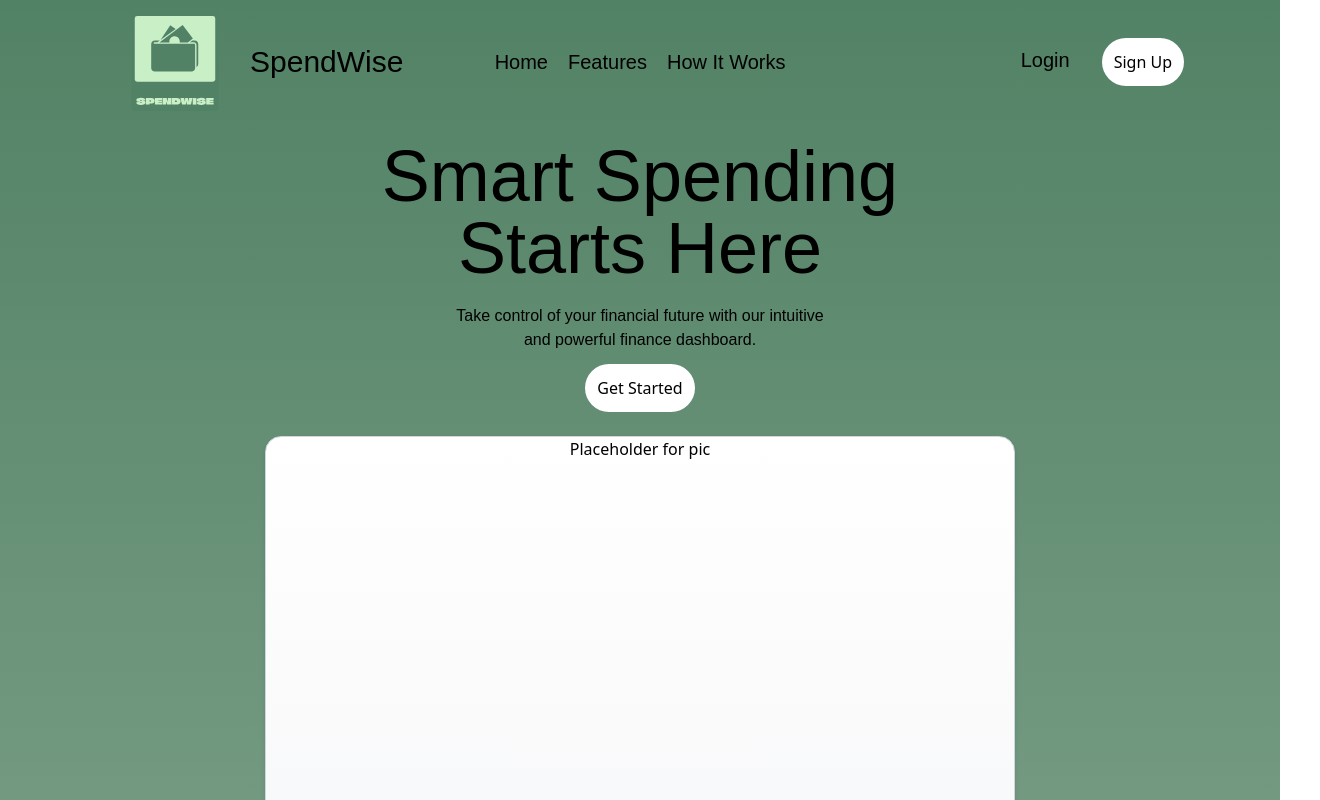
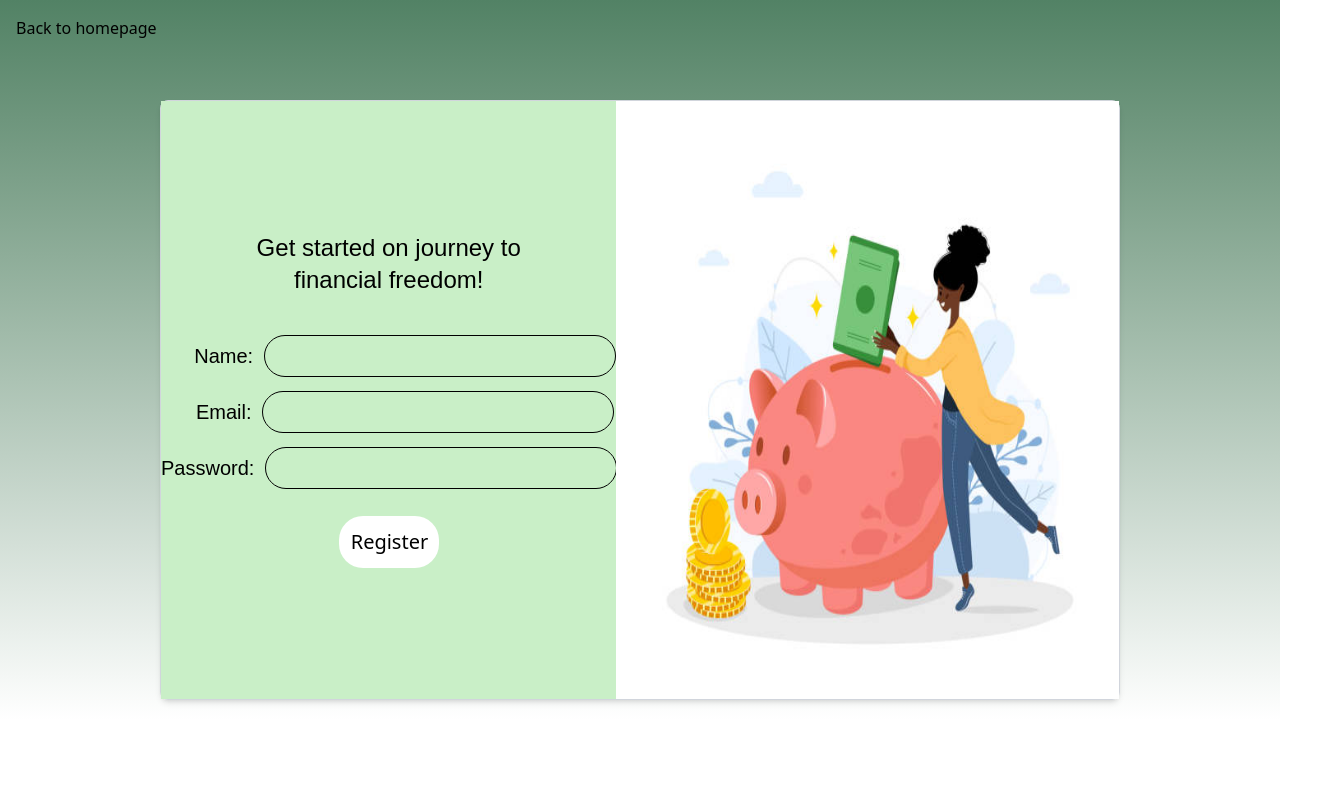
Before and after one commit to JashawnRogers/pern-budget, a React (Vite) app in the folder apps/client/: page /register in a window 1280 px wide. Shown: the top 800 px of the page, 1320 px wide, since content can reach past the window. Built offline with nearby package versions, Linux system fonts and the light colour scheme.

Commit message:
Created log in and sign up pages

```diff
--- a/apps/client/package.json
+++ b/apps/client/package.json
@@ -15,7 +15,7 @@
     "react": "^19.0.0",
     "react-dom": "^19.0.0",
     "react-icons": "^5.5.0",
-    "react-router-dom": "^7.4.0",
+    "react-router-dom": "^7.4.1",
     "tailwindcss": "^4.0.15"
   },
   "devDependencies": {
--- a/apps/client/src/App.jsx
+++ b/apps/client/src/App.jsx
@@ -1,10 +1,19 @@
-import { useState } from 'react'
+import { BrowserRouter, Routes, Route } from 'react-router-dom'
 import LandingPage from './pages/LandingPage'
+import LoginPage from './pages/LoginPage'
+import Footer from './components/utils/Footer'
 
 function App() {
 
   return (
     <div className='h-full bg-linear-to-b from-[#528265] from-0% to-[#fff] to-90%'>
+      <BrowserRouter>
+        <Routes>
+          <Route path='/' element={<LandingPage />}/>
+          <Route path='/register' element={<LoginPage />} />
+        </Routes>
+        <Footer />
+      </BrowserRouter>
       <LandingPage />
     </div>
   )
--- /dev/null
+++ b/apps/client/src/components/Layout.jsx
@@ -0,0 +1,14 @@
+import React from 'react'
+import { Outlet } from 'react-router-dom'
+import Footer from '../components/utils/Footer'
+
+const Layout = () => {
+  return (
+    <>
+    <Outlet />
+    <Footer />
+    </>
+  )
+}
+
+export default Layout
--- a/apps/client/src/components/landingPage/Navbar.jsx
+++ b/apps/client/src/components/landingPage/Navbar.jsx
@@ -1,6 +1,6 @@
 import React from 'react'
 import logo from '../../assets/logo-transparent.svg'
-import { Link } from 'react-router'
+import { Link } from 'react-router-dom'
 import Button from '../utils/Button'
 
 const Navbar = () => {
--- /dev/null
+++ b/apps/client/src/components/utils/AuthForm.jsx
@@ -0,0 +1,60 @@
+import { useState } from 'react'
+import Button from '../utils/Button'
+
+const AuthForm = ({ isRegistering, onSubmit }) => {
+  const [name, setName] = useState('')
+  const [password, setPassword] = useState('')
+  const [email, setEmail] = useState('')
+
+  const handleSubmit = (e) => {
+    e.preventDefault()
+    const data = isRegistering ? { name, password, email } : { email, password }
+    onSubmit(data)
+  }
+
+  return (
+    <form onSubmit={handleSubmit} className='w-[50%] flex flex-col justify-center items-center gap-y-10 bg-[#C9EFC7]'>
+      <h1 className='montesserat-400 text-2xl text-center text-pretty'>{isRegistering ? 'Get started on journey to financial freedom!' : 'Money looks good on you. Glad to see you back.'}</h1>
+      <div className='flex flex-col items-center gap-y-4 w-full'>
+        {isRegistering && (
+          <div className='flex items-center'>
+            <label htmlFor="name" className='montesserat-400 pl-8 text-xl'>Name:</label>
+            <input
+            type='text'
+            value={name}
+            onChange={(e) => setName(e.target.value)}
+            required
+            className='outline outline-black outline-solid ml-3 rounded-3xl h-[40px] w-[350px] pl-3'
+            />
+          </div>
+        )}
+
+        <div className='flex items-center'>
+          <label htmlFor='email' className='montesserat-400 pl-8 text-xl'>Email:</label>
+          <input
+          type='text'
+          value={email}
+          onChange={(e) => setEmail(e.target.value)}
+          required
+          className='outline outline-black outline-solid ml-3 rounded-3xl h-[40px] w-[350px] pl-3'
+          />
+        </div>
+
+        <div className='flex items-center'>
+          <label htmlFor='username' className='montesserat-400 text-xl'>Password:</label>
+          <input
+          type='password'
+          value={password}
+          onChange={(e) => setPassword(e.target.value)}
+          required
+          className='outline outline-black outline-solid ml-3 rounded-3xl h-[40px] w-[350px] pl-3'
+          />
+        </div>
+
+        <Button className='mt-3 w-[100px] text-xl justify-center' type='submit'>{isRegistering ? 'Register' : 'Login'}</Button>
+      </div>
+    </form>
+  )
+}
+
+export default AuthForm
--- a/apps/client/src/main.jsx
+++ b/apps/client/src/main.jsx
@@ -1,13 +1,14 @@
 import { StrictMode } from 'react'
 import { createRoot } from 'react-dom/client'
-import { BrowserRouter } from 'react-router-dom'
+import { RouterProvider } from 'react-router-dom'
+import router from './routes/router.jsx'
 import './index.css'
-import App from './App.jsx'
+
 
 createRoot(document.getElementById('root')).render(
   <StrictMode>
-    <BrowserRouter>
-      <App />
-    </BrowserRouter>
+    <div className='h-full bg-linear-to-b from-[#528265] from-0% to-[#fff] to-90%'>
+      <RouterProvider router={router} />
+    </div>
   </StrictMode>,
 )
--- /dev/null
+++ b/apps/client/src/pages/AuthPage.jsx
@@ -0,0 +1,38 @@
+import React, { useState, useEffect } from 'react'
+import AuthForm from '../components/utils/AuthForm'
+import Card from '../components/utils/Card'
+import authFormBG from '../assets/authform-bg.jpg'
+import { useLocation, Link } from 'react-router-dom'
+
+const AuthPage = () => {
+  const [isRegistering, setIsRegistering] = useState(false)
+
+  let location = useLocation()
+
+
+  useEffect(() =>{
+    if (location.pathname === '/register') {
+      setIsRegistering(!isRegistering)
+    }
+  }, [location])
+
+  const handleFormData = () => {
+    console.log(data)
+  }
+
+  return (
+    <div className='flex justify-center items-center h-screen'>
+      <Link to='/' className='absolute top-4 left-4 hover:underline'>
+        <p>Back to homepage</p>
+      </Link>
+      <Card className='w-[75vw] h-[75vh] flex'>
+        <AuthForm isRegistering={isRegistering} onSubmit={handleFormData} />
+        <div>
+          <img src={authFormBG} alt='Form background image' className='w-full h-full'/>
+        </div>
+      </Card>
+    </div>
+  )
+}
+
+export default AuthPage
--- /dev/null
+++ b/apps/client/src/routes/router.jsx
@@ -0,0 +1,37 @@
+import { createBrowserRouter, redirect } from 'react-router-dom'
+import LandingPage from '../pages/LandingPage'
+import AuthPage from '../pages/AuthPage'
+
+// authentication function
+// const isAuthenticated = () => {
+//     return localStorage.getItem("authToken"); // Returns token if logged in
+// }
+
+// Redirect if user is not authenticated
+// const authLoader = async () => {
+//     if (!isAuthenticated()) {
+//       return redirect("/login") // Redirect to login if not logged in
+//     }
+//     return null
+// }
+
+// Public Routes (No Layout)
+const publicRoutes = [
+    { path: "/", element: <LandingPage /> },
+    { path: "/login", element: <AuthPage /> },
+    { path: "/register", element: <AuthPage /> },
+]
+
+// Protected Routes (Wrapped in Layout)
+const protectedRoutes = {
+    // path: "/dashboard",
+    // element: <Layout />, Apply Layout ONLY to protected routes
+    // children: [
+    //   { path: "/dashboard", element: <Dashboard />, loader: authLoader },
+    //   { path: "/dashboard/budget", element: <Budget />, loader: authLoader },
+    // ],
+}
+
+const router = createBrowserRouter(publicRoutes)
+
+export default router
```
Also changed, not shown: apps/client/src/assets/authform-bg.jpg (added).
